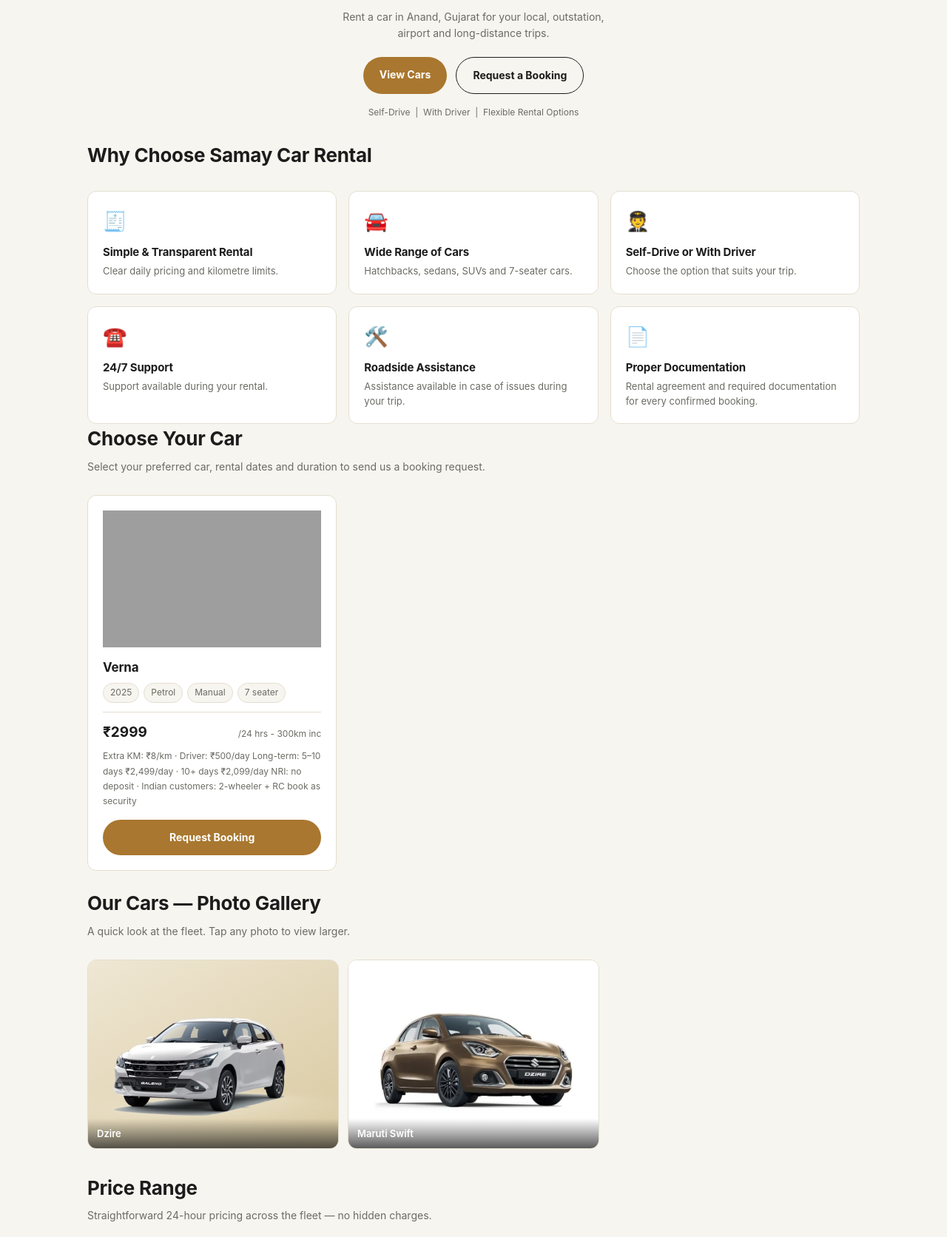
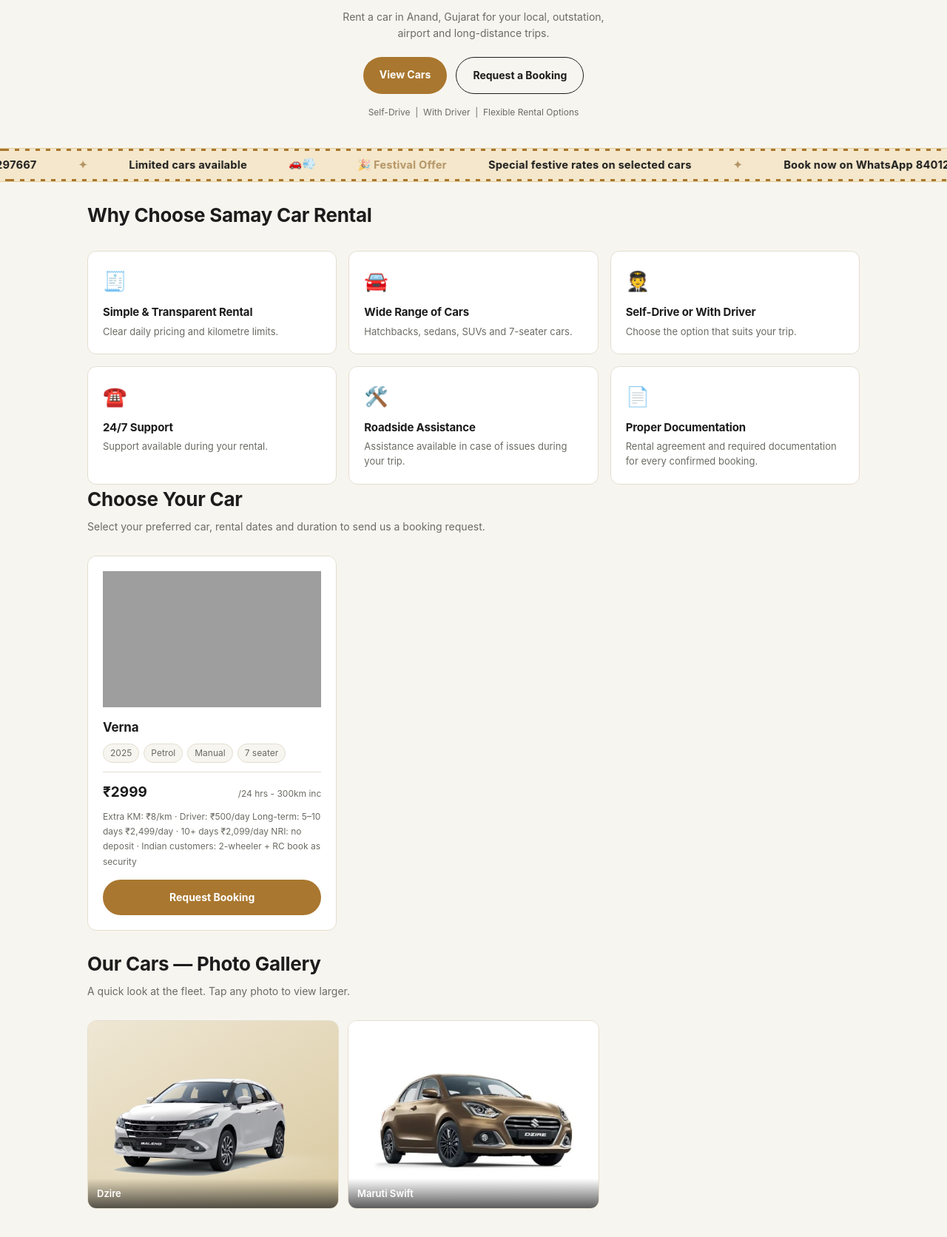
Before and after one commit to Kathan1999/car_rental, a Django app: page / in a window 1280 px wide. Shown: the part 193-1865 px from the top of the page at 74% size. Run offline with Django 5.2, Linux system fonts and the light colour scheme; data comes from the database, SQL or seed files in the repository; grey boxes are pictures that could not be loaded.

Commit message:
festival section has been added

```diff
--- a/Home/templates/index.html
+++ b/Home/templates/index.html
@@ -144,6 +144,25 @@ footer{border-top:1px solid var(--line);margin-top:20px;padding:32px 0;font-size
 .review-who{margin-top:14px;padding-top:12px;border-top:1px solid var(--line);}
 .review-name{font-size:14px;font-weight:700;}
 .review-place{font-size:12px;color:var(--ink-soft);}
+
+/* ---- Festival offer strip (slim scrolling board, JS moves it left → right) ---- */
+.led-strip{background:#f4e7cb;border-top:1px solid #e2cd9f;border-bottom:1px solid #e2cd9f;overflow:hidden;position:relative;margin:10px 0 0;}
+.led-track{display:flex;width:max-content;will-change:transform;}
+.led-group{display:flex;flex-shrink:0;align-items:center;justify-content:space-around;min-width:100vw;}
+.led-item{font-family:-apple-system,'Segoe UI',Helvetica,Arial,sans-serif;font-weight:700;font-size:14.5px;letter-spacing:.02em;white-space:nowrap;padding:11px 26px;color:#1c1c1c;}
+.led-item.hot{color:#8a5f23;}
+/* running bulb lights along the top and bottom edge */
+.led-chase{position:absolute;left:0;right:0;height:3px;z-index:2;pointer-events:none;
+  background:repeating-linear-gradient(90deg,#a9772f 0 6px,transparent 6px 14px);animation:chaseRight .7s linear infinite;}
+.led-chase.top{top:0;}
+.led-chase.bottom{bottom:0;animation-delay:-.35s;}
+@keyframes chaseRight{from{background-position-x:0;}to{background-position-x:14px;}}
+/* blinking highlights */
+.led-item.hot{animation:ledBlink 1.2s ease-in-out infinite;}
+@keyframes ledBlink{0%,100%{opacity:1;}50%{opacity:.6;}}
+/* little car that "drives" along with the text */
+.led-car{animation:carBounce .45s ease-in-out infinite alternate;}
+@keyframes carBounce{from{transform:translateY(0);}to{transform:translateY(-3px);}}
 </style>
 </head>
 <body>
@@ -173,6 +192,39 @@ footer{border-top:1px solid var(--line);margin-top:20px;padding:32px 0;font-size
     </div>
     <div class="hero-modes">Self-Drive &nbsp;|&nbsp; With Driver &nbsp;|&nbsp; Flexible Rental Options</div>
   </section>
+
+  <!-- festival section code -->
+  <div class="led-strip" aria-label="Festival offer">
+    <span class="led-chase top"></span>
+    <span class="led-chase bottom"></span>
+    <div class="led-track">
+
+      <div class="led-group">
+        <span class="led-item led-car">🚗💨</span>
+        <span class="led-item hot">🎉 Festival Offer</span>
+        <span class="led-item">Special festive rates on selected cars</span>
+        <span class="led-item hot">✦</span>
+        <span class="led-item">Book now on WhatsApp 8401297667</span>
+        <span class="led-item hot">✦</span>
+        <span class="led-item">Limited cars available</span>
+      </div>
+
+      <!-- exact copy of the group above -->
+      <div class="led-group" aria-hidden="true">
+        <span class="led-item led-car">🚗💨</span>
+        <span class="led-item hot">🎉 Festival Offer</span>
+        <span class="led-item">Special festive rates on selected cars</span>
+        <span class="led-item hot">✦</span>
+        <span class="led-item">Book now on WhatsApp 8401297667</span>
+        <span class="led-item hot">✦</span>
+        <span class="led-item">Limited cars available</span>
+      </div>
+
+    </div>
+  </div>
+
+  <!-- festival section end -->
+   <br>
 
   <section class="wrap">
     <div class="section-head"><h2>Why Choose Samay Car Rental</h2></div>
@@ -361,39 +413,6 @@ footer{border-top:1px solid var(--line);margin-top:20px;padding:32px 0;font-size
       <div class="step"><div class="n">6</div><div><h3>Payment & Documentation</h3><p>Advance payment and rental documentation are completed before the booking is confirmed.</p></div></div>
 
     </div>
-  </section>
-
-  <section class="wrap" id="book">
-    <div class="section-head"><h2>Request Your Car</h2></div>
-    <form class="card" id="bookingForm">
-      <label>Select Car</label>
-      <select name="car" id="carSelect">
-        <option>Suzuki Baleno</option><option>Suzuki Swift</option><option>Suzuki Dzire</option><option>Suzuki Ertiga</option><option>Mahindra Thar</option><option>Hyundai Verna</option><option>Other Requirement</option><option>Wedding / Event Car</option>
-      </select>
-      <label>Rental Type</label>
-      <div class="radio-row"><label><input type="radio" name="type" value="Self-Drive" checked>Self-Drive</label><label><input type="radio" name="type" value="With Driver">With Driver</label></div>
-      <div class="grid grid-2" style="gap:10px;">
-        <div><label>Pickup Date</label><input type="date" required name="pickupDate"></div>
-        <div><label>Pickup Time</label><input type="time" required name="pickupTime"></div>
-        <div><label>Return Date</label><input type="date" required name="returnDate"></div>
-        <div><label>Return Time</label><input type="time" required name="returnTime"></div>
-      </div>
-      <div class="grid grid-2" style="gap:10px;">
-        <div><label>Pickup Location</label><input required name="pickupLoc"></div>
-        <div><label>Return / Drop Location</label><input required name="returnLoc"></div>
-      </div>
-      <div class="grid grid-2" style="gap:10px;">
-        <div><label>Full Name</label><input required name="name"></div>
-        <div><label>WhatsApp Number</label><input required name="whatsapp" type="tel"></div>
-      </div>
-      <div class="grid grid-2" style="gap:10px;">
-        <div><label>Email</label><input type="email" name="email"></div>
-        <div><label>Number of Passengers</label><input type="number" min="1" name="passengers"></div>
-      </div>
-      <label>Additional Message</label><textarea name="notes"></textarea>
-      <div class="notice">Booking requests are not automatically confirmed. Vehicle availability will be manually checked by Samay Car Rental before final confirmation.</div>
-      <button class="btn btn-gold" style="width:100%;margin-top:16px;">Send Booking Request</button>
-    </form>
   </section>
 
   <section class="wrap" id="terms">
@@ -587,6 +606,31 @@ document.getElementById("otherForm").addEventListener("submit", async function(e
         alert("Unable to submit the inquiry. Please try again.");
     }
 });
+
+// ---- Festival strip: JS moves the text from left to right in a loop ----
+(function(){
+  const track = document.querySelector('.led-track');
+  if(!track) return;
+  const SPEED = 55;            // pixels per second — change this to run faster / slower
+  let x = null, last = null, paused = false;
+  const strip = track.parentElement;
+  strip.addEventListener('mouseenter', ()=>paused = true);
+  strip.addEventListener('mouseleave', ()=>paused = false);
+  strip.addEventListener('touchstart', ()=>paused = true, {passive:true});
+  strip.addEventListener('touchend', ()=>paused = false);
+  function step(t){
+    const w = track.firstElementChild.offsetWidth;   // width of one text group
+    if(x === null) x = -w;
+    if(last !== null && !paused){
+      x += SPEED * (t - last) / 1000;
+      if(x >= 0) x -= w;                              // seamless loop
+    }
+    last = t;
+    track.style.transform = 'translateX(' + x + 'px)';
+    requestAnimationFrame(step);
+  }
+  requestAnimationFrame(step);
+})();
 </script>
 </body>
 </html>
```
